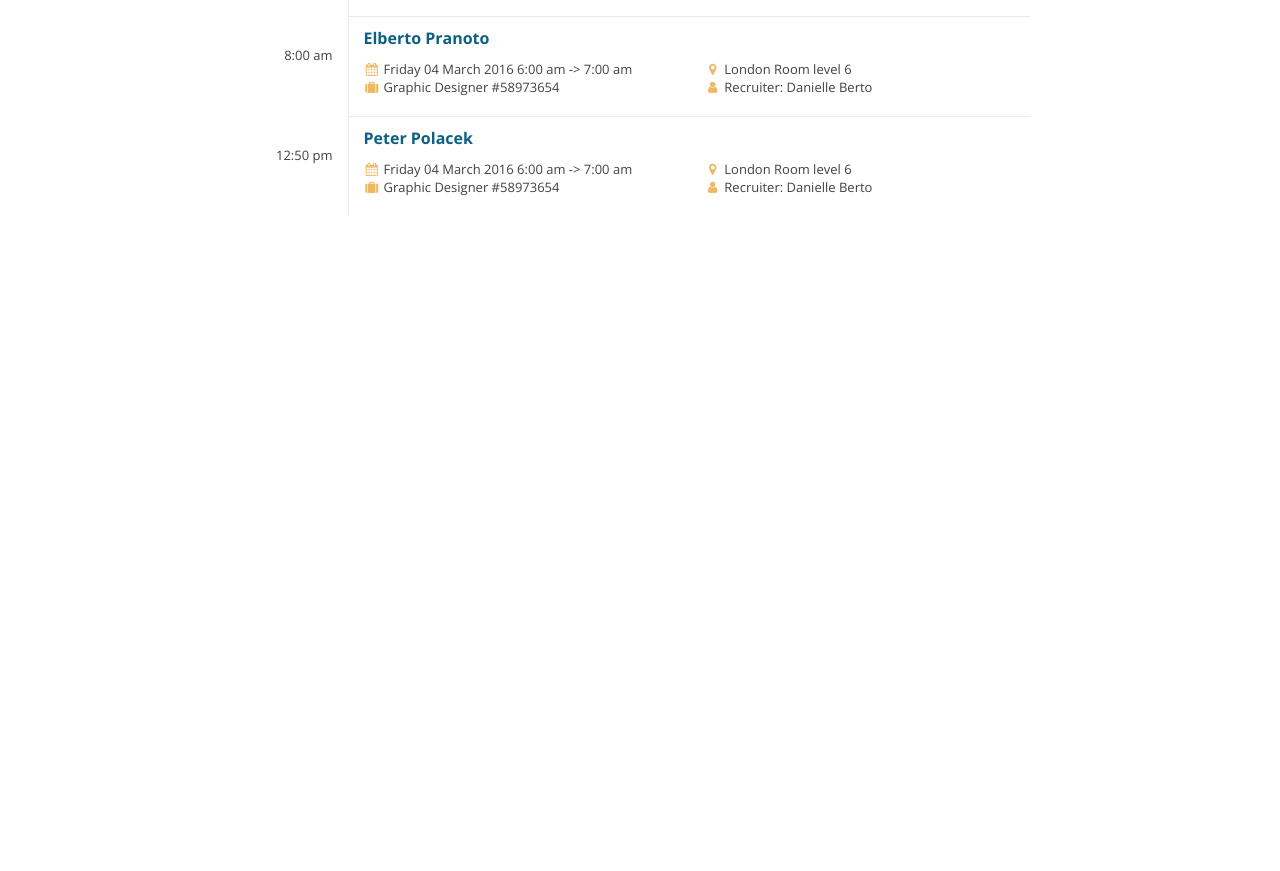
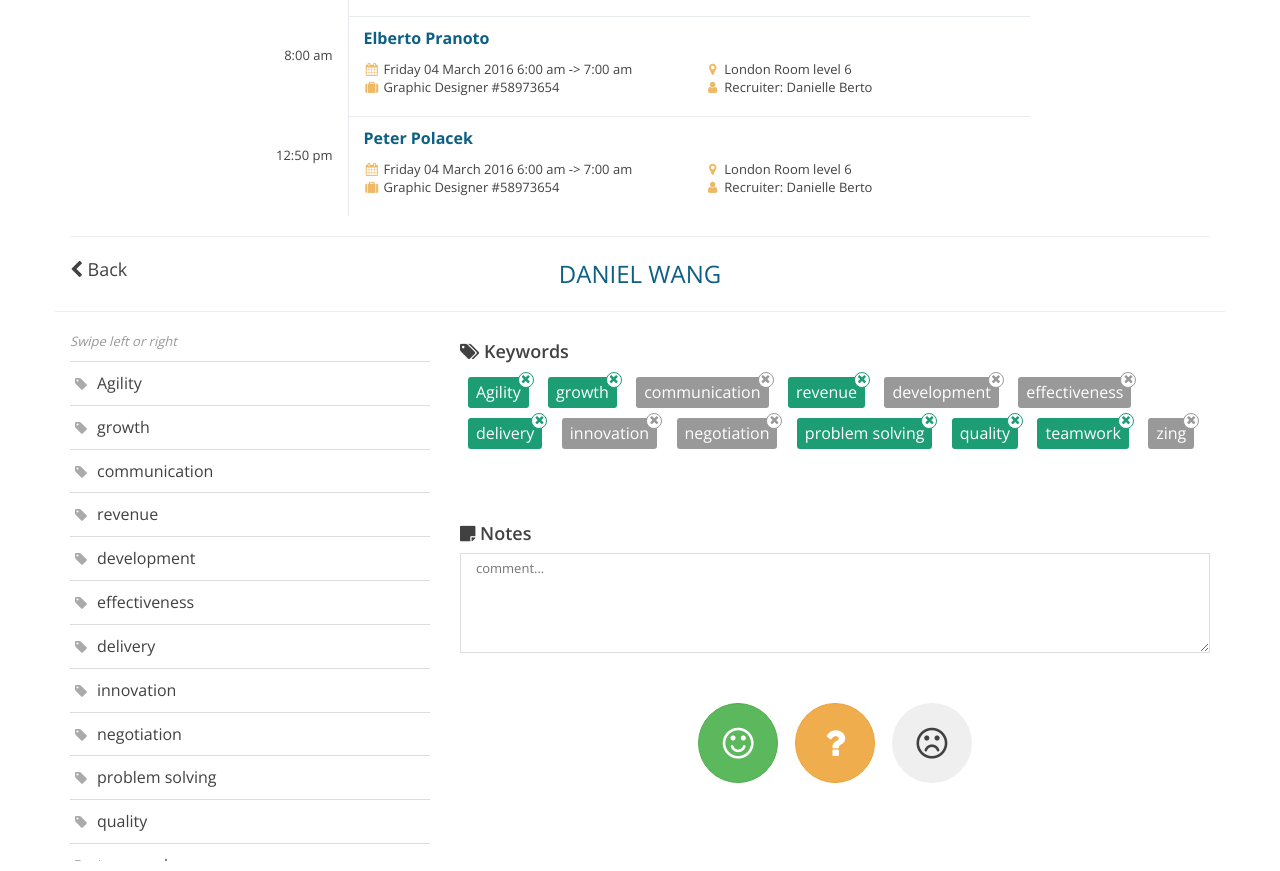
Before and after one commit to danielwang/zing, a PHP site: page /paperless.php in a window 1280 px wide. Shown: the part 859-1730 px from the top of the page. Before the commit the page ends 1075 px from the top, so only its background shows below. Run offline with PHP 8.4, Linux system fonts and the light colour scheme; style sheets or scripts are compiled from the project's sources; some libraries are stand-ins or nearby versions.

Commit message:
interview page

```diff
--- a/css/journal.css
+++ b/css/journal.css
@@ -294,12 +294,9 @@ article{
 	color: #FFFFFF;
 	cursor: pointer;
 	display: inline-block;
-	font-size: 11.844px;
-	font-weight: bold;
 	line-height: 21px;
 	margin: 2px 3px 2px 2px;
-	padding: 1px 4px 2px;
-	text-shadow: 0 -1px 0 rgba(0, 0, 0, 0.25);
+	padding: 2px 5px;
 	vertical-align: baseline;
 }
 
@@ -307,7 +304,7 @@ article{
 	background-color: #3A87AD;
 }
 .tag-cloud.tag-cloud-success {
-	background-color: #468847;
+	background-color: #1d9d73;
 }
 .tag-cloud.tag-cloud-warning {
 	background-color: #F89406;
--- a/css/main.less
+++ b/css/main.less
@@ -137,7 +137,7 @@ article{
 .purple{color: @purple }
 .sushi{color: @sushi }
 .pucolor{color: @pucolor;}
-.gray{color:#999999;}
+.gray, .mute, .inactive{color:#999999;}
 .white-bg{background-color: @white}
 .blue-bg{background-color: @blue}
 .red-bg{background-color: @red }
@@ -169,6 +169,21 @@ input, textarea, select {
 .row-gap {
     margin-top: 20px;
 }
+
+.btn-circle {
+    border-radius: 50%;
+    font-size: 18px;
+    height: 50px;
+    line-height: 1.33;
+    padding: 10px 16px;
+    width: 50px;
+    text-align: center;
+    &.btn-lg{
+        height: 80px;
+        width: 80px;
+    }
+}
+
 #feeds{background: #ffffff;}
 .avatar-sm {width:30px; border-radius: 50%; border: 2px solid #FFA500;}
 .avatar {width:45px; border-radius: 50%; border: 3px solid #FFA500;}
--- a/css/paperless.css
+++ b/css/paperless.css
@@ -51,3 +51,44 @@ strong{
 .timeline-item.passed .content i {
   color: #aaa;
 }
+#tag-list{
+  height: 500px;
+  overflow-y: scroll;
+}
+#tag-list li{
+  padding: 10px 15px;
+  border-top:1px solid #ddd;
+  font-size: 16px;
+}
+#tag-list li:before{
+  content:"\f02b";
+  font-family: fontawesome;
+  color: #aaa;
+  margin-right: 10px;
+  margin-left: -10px;
+  font-size: 14px;
+}
+.tag-cloud {
+    padding: 5px 8px;
+    font-size: 16px;
+    margin: 5px 8px;
+    position: relative;
+}
+sup {
+    background: white none repeat scroll 0 0;
+    border-radius: 50%;
+    height: 16px;
+    position: absolute;
+    right: -5px;
+    text-align: center;
+    top: -5px;
+    width: 16px;
+    border: 1px solid currentcolor;
+    color: #999999;
+    font-size: 12px !important
+}
+.tag-cloud-success sup{
+  color: #1D9D73;
+}
+.back{font-size: 18px;}
+.name{font-size: 24px; color: #0D6083; text-transform: uppercase;}
--- a/paperless.php
+++ b/paperless.php
@@ -190,6 +190,64 @@
          </div>
       </div>
    </div>
+   <hr>
+   <div class="candidate-detail row">
+      <div class="col-sm-12">
+         <div class="row">
+            <span class="back col-sm-2"><i class="fa fa-chevron-left"></i> Back</span>
+            <span class="name col-sm-8 text-center">Daniel Wang</span>
+         </div>
+      </div>
+      <br clear="both" />
+      <hr>
+      <div class="col-sm-4">
+         <p class="mute"><i>Swipe left or right</i></p>
+         <ul id="tag-list">
+            <li>Agility</li>
+            <li>growth</li>
+            <li>communication</li>
+            <li>revenue</li>
+            <li>development</li>
+            <li>effectiveness</li>
+            <li>delivery</li>
+            <li>innovation</li>
+            <li>negotiation</li>
+            <li>problem solving</li>
+            <li>quality</li>
+            <li>teamwork</li>
+            <li>zing</li>
+         </ul>
+      </div>
+      <div class="col-sm-8">
+         <h4><i class="fa fa-tags"></i> Keywords</h4>
+
+         <ul id="tag-cloud">
+            <li class="tag-cloud tag-cloud-success">Agility <sup class="fa fa-times"></sup></li>
+            <li class="tag-cloud tag-cloud-success">growth<sup class="fa fa-times"></sup></li>
+            <li class="tag-cloud">communication<sup class="fa fa-times"></sup></li>
+            <li class="tag-cloud tag-cloud-success">revenue<sup class="fa fa-times"></sup></li>
+            <li class="tag-cloud">development<sup class="fa fa-times"></sup></li>
+            <li class="tag-cloud">effectiveness<sup class="fa fa-times"></sup></li>
+            <li class="tag-cloud tag-cloud-success">delivery<sup class="fa fa-times"></sup></li>
+            <li class="tag-cloud">innovation<sup class="fa fa-times"></sup></li>
+            <li class="tag-cloud">negotiation<sup class="fa fa-times"></sup></li>
+            <li class="tag-cloud tag-cloud-success">problem solving<sup class="fa fa-times"></sup></li>
+            <li class="tag-cloud tag-cloud-success">quality<sup class="fa fa-times"></sup></li>
+            <li class="tag-cloud tag-cloud-success">teamwork<sup class="fa fa-times"></sup></li>
+            <li class="tag-cloud">zing<sup class="fa fa-times"></sup></li>
+         </ul>
+         <h1> &nbsp;</h1>
+         <h4><i class="fa fa-sticky-note"></i> Notes</h4>
+         <textarea class="col-sm-12" placeholder="comment..." style="height:100px"></textarea>
+         <h1> &nbsp;</h1>
+         <p class="text-center">
+            <button type="button" class="btn btn-circle btn-success btn-lg"><i class="fa fa-2x fa-smile-o"></i></button> &nbsp;&nbsp;&nbsp;
+            <button type="button" class="btn btn-circle btn-warning btn-lg"><i class="fa fa-2x fa-question"></i></button> &nbsp;&nbsp;&nbsp;
+            <button type="button" class="btn btn-circle btn-lg"><i class="fa fa-2x fa-frown-o"></i></button>
+         </p>
+      </div>
+
+   </div>
 </div>
 
 
```
